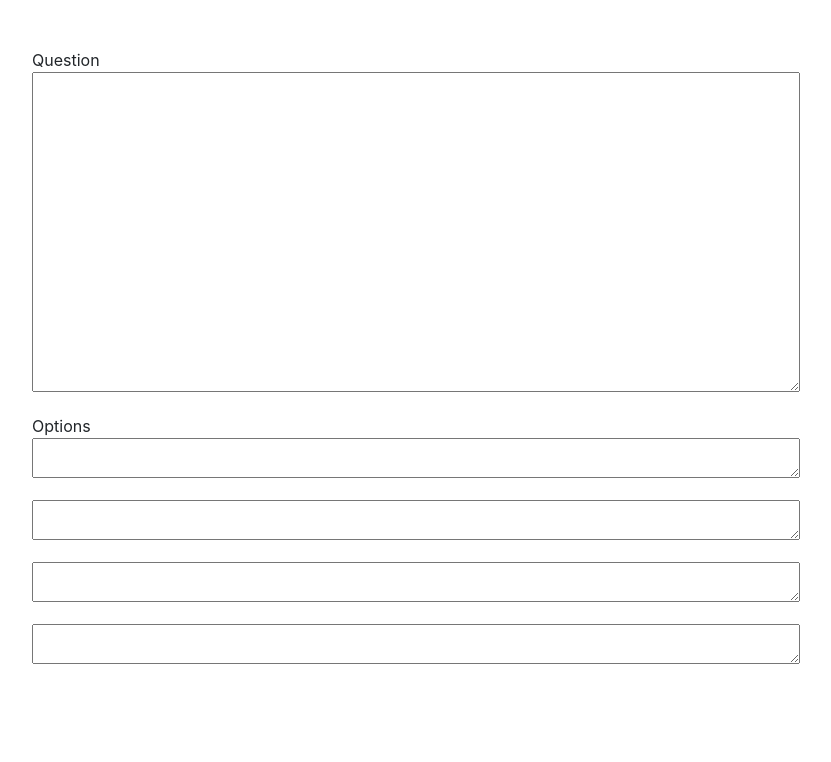
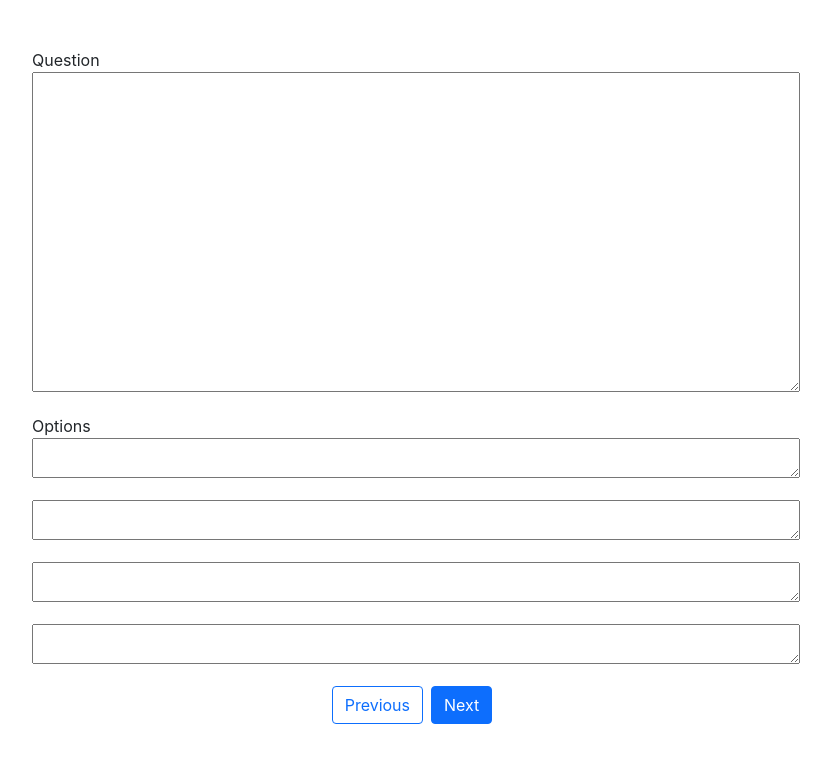
Before and after one commit to MohamedSiddiq88/mcqmaker, a React (Create React App) app: page / in a window 1280 px wide. Shown: the top 762 px of the page, without its empty margins (224-1055 px from the left). Built offline with nearby package versions, Linux system fonts and the light colour scheme.

Commit message:
nextprevious btn

```diff
--- a/src/App.css
+++ b/src/App.css
@@ -20,3 +20,12 @@
     height: 5vh;
     margin-bottom: 1rem;
 }
+
+.btn-container{
+    display: flex;
+    justify-content: center;
+}
+
+.nextprevious{
+    margin-right: 0.5rem ;
+}
--- a/src/App.js
+++ b/src/App.js
@@ -1,5 +1,6 @@
 import './App.css';
 import InputText from './components/InputText';
+import NextPreviousButton from './components/NextPreviousButton';
 import TextArea from './components/TextArea';
 
 function App() {
@@ -21,7 +22,10 @@ function App() {
       <InputText></InputText>
       <InputText></InputText>
       <InputText></InputText>
-
+      <div className='btn-container'>
+      <NextPreviousButton name={'Previous'} color={'btn-outline-primary'}></NextPreviousButton>
+      <NextPreviousButton name={'Next'} color={'btn-primary'}></NextPreviousButton>
+      </div>
       </div>
     </div>
   );
--- /dev/null
+++ b/src/components/NextPreviousButton.js
@@ -0,0 +1,12 @@
+import React from 'react'
+
+function NextPreviousButton({name,color}) {
+
+  return (
+    <div>
+      <button className={`btn ${color} nextprevious`}>{name}</button>
+    </div>
+  )
+}
+
+export default NextPreviousButton
```
